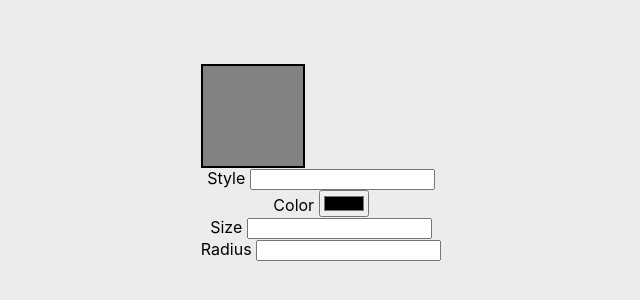
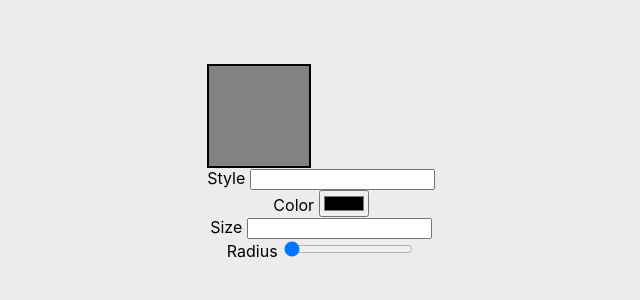
Before and after one commit to mateusfg7/box-css-preview, a React (Create React App) app: page / in a window 1280 px wide. Shown: the part 234-534 px from the top of the page, without its empty margins (319-959 px from the left). Built offline with nearby package versions, Linux system fonts and the light colour scheme.

Commit message:
change radius input type

```diff
--- a/src/App.js
+++ b/src/App.js
@@ -7,7 +7,7 @@ function App() {
     style: '',
     color: '',
     size: '0px',
-    radius: '0px',
+    radius: '0',
   })
 
   function updateBorderStyle(value) {
@@ -53,9 +53,10 @@ function App() {
       </span>
       <br/>
       <span className="costumize-area">
-        Radius <input name="radius" type="number" onChange={(event)=>{
-          setState({ radius: event.target.value + 'px' })
+        Radius <input name="radius" type="range" value={state.radius} step="1" min="0" max="52" onChange={(event)=>{
+          setState({ radius: event.target.value })
           updateBorderRadius(event.target.value)
+          console.log(event.target.value)
         }}/>
       </span>
       <br/>
```
